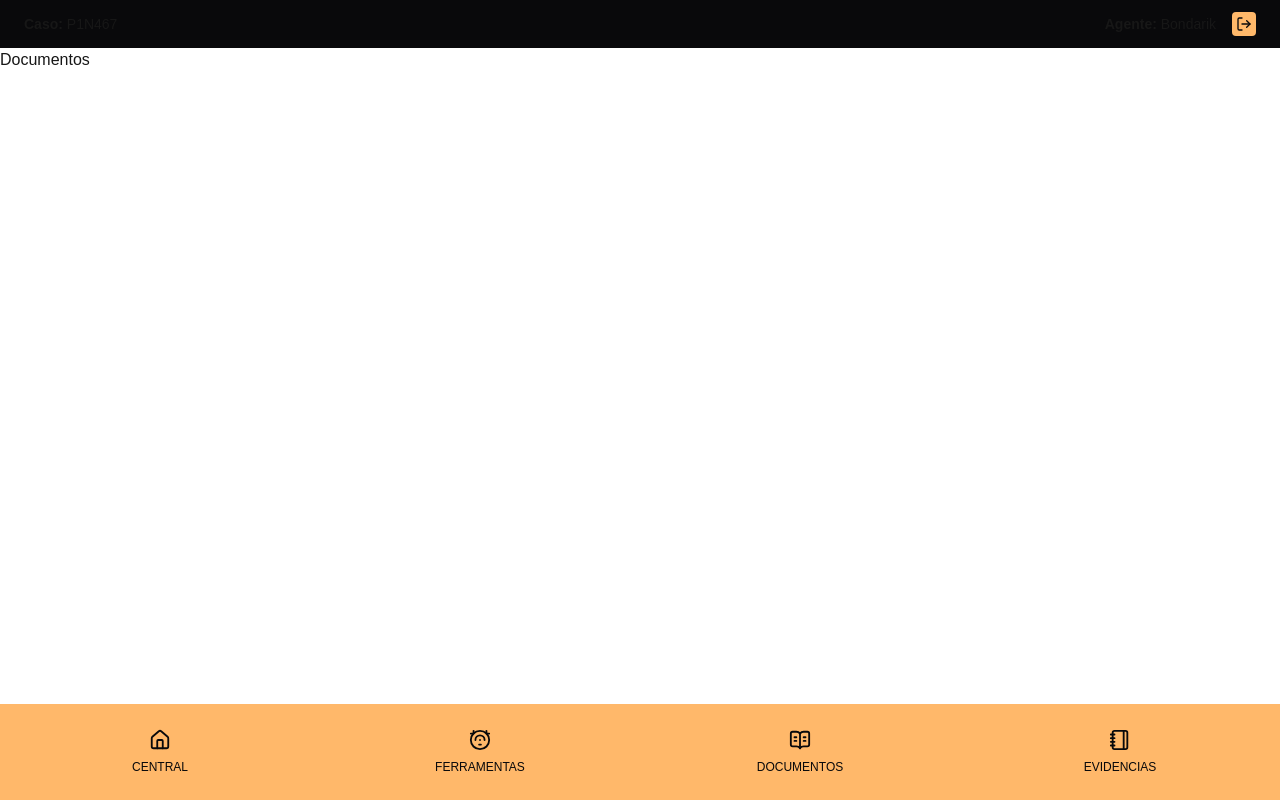
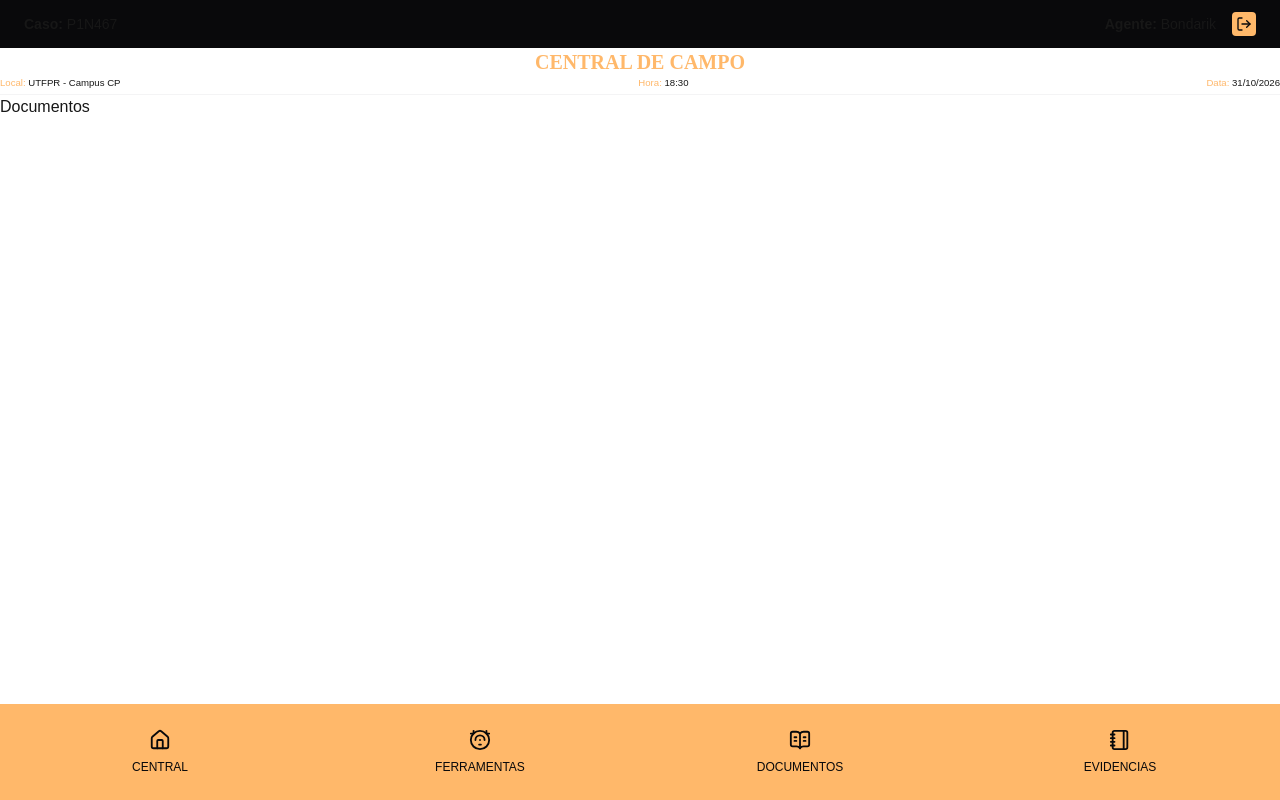
Before and after one commit to Wericksonsd/LudicoHalloween, a Next.js app in the folder my-app/: page /documentos in a window 1280 px wide. Built offline with nearby package versions, Linux system fonts and the light colour scheme; a web font is replaced by a local one.

Commit message:
agora foi

```diff
--- a/my-app/app/(app)/central/page.tsx
+++ b/my-app/app/(app)/central/page.tsx
@@ -42,7 +42,7 @@ export default function Central () {
             <button onClick={handleCloseModalIntro} className="w-full p-2 bg-zinc-950 text-orange-300 rounded-2">CARTA DE INTRODUÇÃO</button>
 
             {modalIntro && (
-                <div className='h-dvh w-dvh absolute top-0 left-0 bg-zinc-950/50 z-10 p-12' onClick={handleCloseModalIntro}>
+                <div className='h-dvh w-dvw absolute top-0 left-0 bg-zinc-950/50 z-10 p-12' onClick={handleCloseModalIntro}>
                     <div className="h-full w-full bg-orange-300 p-6 flex items-center justify-center">
                         <h1 className="text-center text-zinc-950 text-xl">Boas vindas a Central de Campo, seu objetivo é descobrir qual fantasma você é responsável em conter. Desbloqueie as ferramentas e as utilize para coletar dados, depois, compare esses dados com as dos documentos que lhe foi entregue, assim que tiver certeza de qual fantasma busca, o marque na caixa de seleção e finalize sua operação, mas CUIDADO! <br/>
                         Caso erre o fantasma terá um espaço de tempo para tentar novamente, e após outra falha, sua missão será dada como fracasso.<br/><br/>
--- a/my-app/app/(app)/documentos/page.tsx
+++ b/my-app/app/(app)/documentos/page.tsx
@@ -1,6 +1,9 @@
+import Titulo from "../central/components/titulo";
+
 export default function Documentos () {
     return(
         <div className="flex-1">
+            <Titulo/>
             <h1>Documentos</h1>
         </div>
     )
--- a/my-app/app/(app)/evidencias/page.tsx
+++ b/my-app/app/(app)/evidencias/page.tsx
@@ -1,6 +1,9 @@
+import Titulo from "../central/components/titulo";
+
 export default function Evidencias () {
     return(
         <div className="flex-1">
+            <Titulo/>
             <h1>Evidências</h1>
         </div>
     )
```
